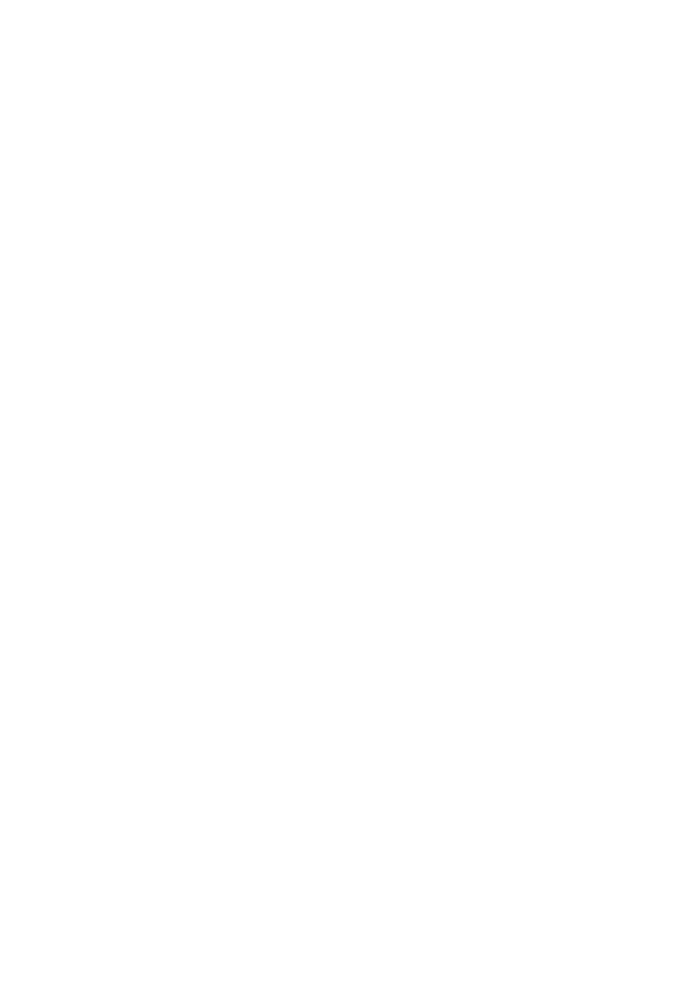
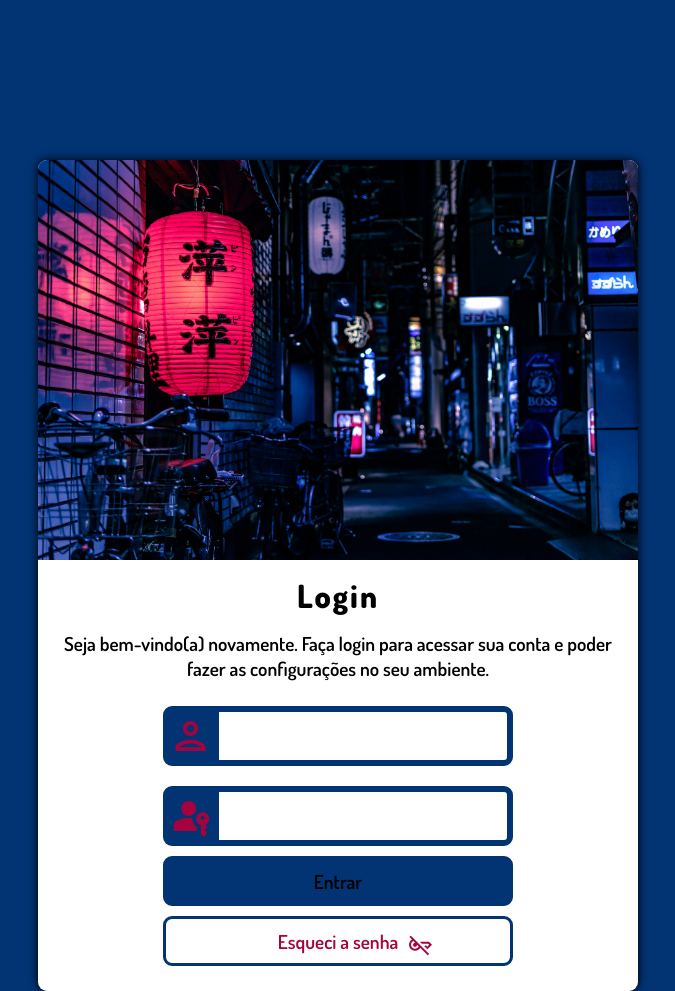
Before and after one commit to PdroOlive/html-projetos, a plain HTML site: page projeto-login/index.html in a window 1280 px wide. Shown: the whole page, without its empty margins (302-977 px from the left). Before the commit the page ends 800 px from the top, so only its background shows below. Drawn offline with Linux system fonts and the light colour scheme.

Commit message:
Iniciei um novo projeto

```diff
--- a/projeto-login/index.html
+++ b/projeto-login/index.html
@@ -7,6 +7,38 @@
     <title>Login</title>
 </head>
 <body>
+    <main>
+        <section>
+            <div id="container-img"><img src="img/img-login.jpg" alt=""></div>
+            <article id="conteudo-login">
+                <h1>Login</h1>
+                <p id="texto">Seja bem-vindo(a) novamente. Faça login para acessar sua conta e poder fazer as configurações no seu ambiente.</p>
+                <form action="" method="post">
+                    <p class="login-senha">
+                        <label class="label" for="iemail">
+                            <img class="cor-icon" src="img/login-icon.svg" alt="">
+                        </label>
+                        <input type="email" name="email" class="inputs" id="iemail">
+                    </p>
+                    <p class="login-senha">
+                        <label class="label" for="isenha">
+                            <img class="cor-icon" src="img/senha-icon.svg" alt="">
+                        </label>
+                        <input type="password" name="senha" class="inputs"  id="isenha">
+                    </p>
+                    <p class="login-senha">
+                        <input type="button" class="botao" value="Entrar">
+                    </p>
+                    <p id="senha" class="login-senha">
+                        <input type="button" id="botao-senha" class="botao" value="Esqueci a senha">
+                        <div id="img-senha">
+                            <img src="img/chave-icon.svg" alt="">
+                        </div>
+                    </p>
+                </form>
 
+            </article>
+        </section>
+    </main>
 </body>
 </html>
--- a/projeto-login/styles/style.css
+++ b/projeto-login/styles/style.css
@@ -0,0 +1,179 @@
+@charset "UTF-8";
+
+@import url('https://fonts.googleapis.com/css2?family=Dosis:wght@200..800&display=swap');
+/* PALETAS DE CORES
+#A6033F - ROSA ESCURO
+#F20574 - LILÁS ROSADO
+#4B53F2 - AZUL MARINHO
+#023373 - AZUL MEDIO
+#011C40 - AZUL ESCURO
+*/
+*
+{
+    margin: 0px;
+    padding: 0px;
+    box-sizing: border-box;
+}
+
+body
+{
+    background-color: #023373;
+    height: 100vh;
+    max-width: 100vw;
+    padding-top: 10em;
+}
+
+main
+{
+    background-color: white;
+    width: 600px;
+    margin: auto;
+    border-radius: 9px;
+    box-shadow: 0px 0px 10px black;
+}
+
+#container-img
+{
+    max-width: 900px;
+    height: 400px;
+    margin: auto;
+    overflow: hidden;
+
+
+}
+#container-img > img
+{
+    object-fit: cover;
+    width: 100%;
+    height: 100%;
+    border-radius: 9px 9px 0px 0px;
+}
+
+#conteudo-login
+{
+    padding: 15px;
+    display: flex;
+    flex-direction: column;
+    align-items: center;
+    margin: auto;
+}
+
+#conteudo-login > h1
+{
+    font-family: "Dosis", sans-serif;
+    font-size: 2em;
+    font-weight: 900;
+    letter-spacing: 2px;
+}
+
+#texto
+{
+    text-align: center;
+    padding-block: 15px;
+    font-family: "Dosis", sans-serif;
+    font-size: 1.2em;
+    font-weight: 600;
+}
+
+.label
+{
+    background-color: #023373;
+    height: 60px;
+    width: 50px;
+    border-radius: 9px 0px 0px 9px;
+    position: relative;
+}
+
+.cor-icon
+{
+    filter: brightness(0) saturate(100%) invert(19%) sepia(80%) saturate(5550%) hue-rotate(329deg) brightness(64%) contrast(106%);
+    position: absolute;
+    left: 50%;
+    top: 50%;
+    transform: translate(-50%, -50%);
+    width: 50px;
+    object-fit: cover;
+    padding-left: 5px;
+}
+
+.login-senha
+{
+    display: flex;
+    align-items: center;
+    justify-content: center;
+
+}
+
+.inputs
+{
+    width: 300px;
+    height: 60px;
+    margin-block: 10px;
+    border-radius: 0px 9px 9px 0px;
+    border: 6px solid #023373;
+    font-family: "Dosis", sans-serif;
+    font-size: 1.3em;
+    font-weight: 600;
+    text-indent: 10px;
+    outline: none;
+    transition: background-color 0.5s;
+}
+
+.inputs:hover
+{
+    background-color: #0233736e;
+
+}
+
+.inputs:focus
+{
+    background-color: #0233736e;
+}
+
+.botao
+{
+    width: 350px;
+    height: 50px;
+    border: none;
+    background-color: #023373;
+    border-radius: 9px;
+    border: 3px solid #023373;
+    margin-block-end: 10px;
+    font-family: "Dosis", sans-serif;
+    font-size: 1.2em;
+    font-weight: 600;
+    transition: background-color 0.5s, border 0.5s ease-out;
+}
+
+.botao:hover
+{
+    background-color: #0233736e;
+    border: 3px solid #A6033F;
+}
+
+#botao-senha
+{
+    background-color: white;
+    border: 3px solid #023373;
+    color: #A6033F;
+    text-align: center;
+}
+
+#botao-senha:hover
+{
+    border: 3px solid #A6033F;
+
+}
+
+#img-senha
+{
+    position: relative;
+}
+
+#img-senha > img
+{
+    position: absolute;
+    left: 75%;
+    transform: translate(-75%, -180%);
+
+}
```
Also changed, not shown: projeto-login/img/chave-icon.svg (added), projeto-login/img/login-icon.svg (added), projeto-login/img/senha-icon.svg (added).
